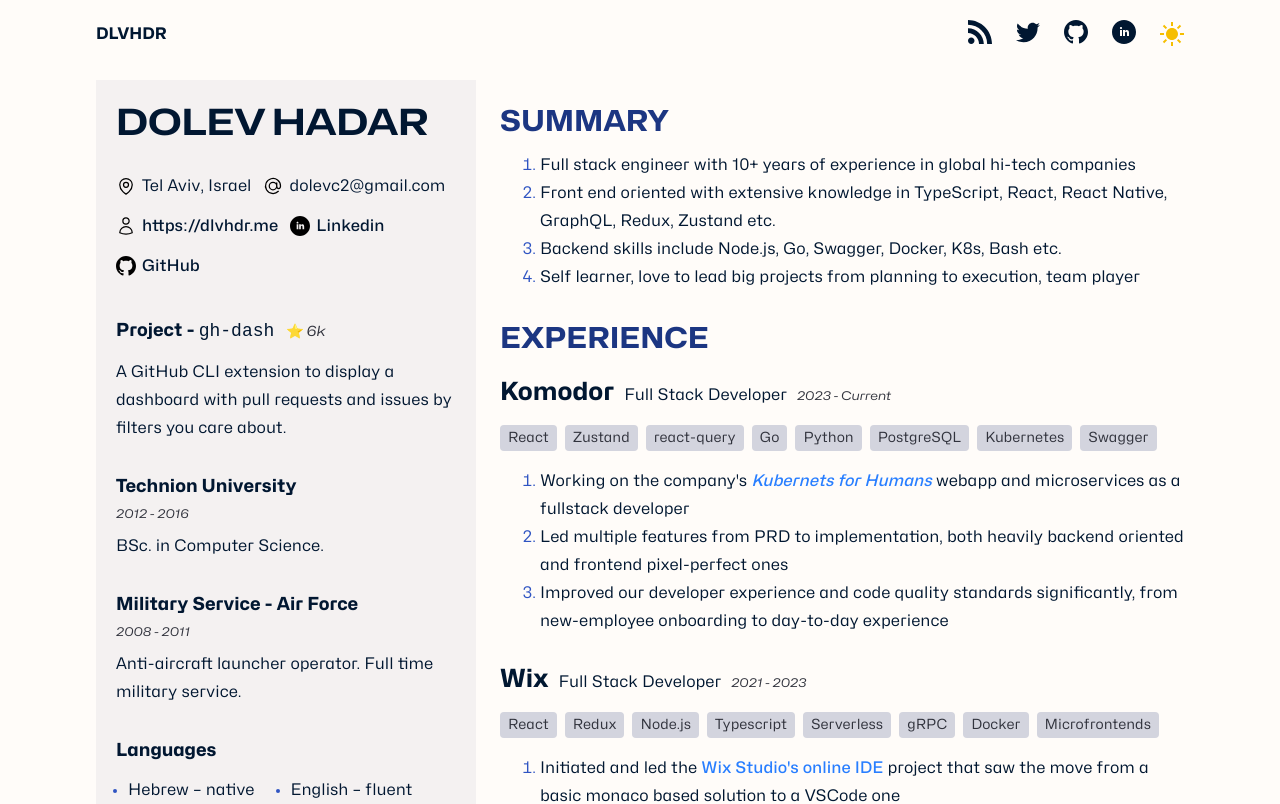
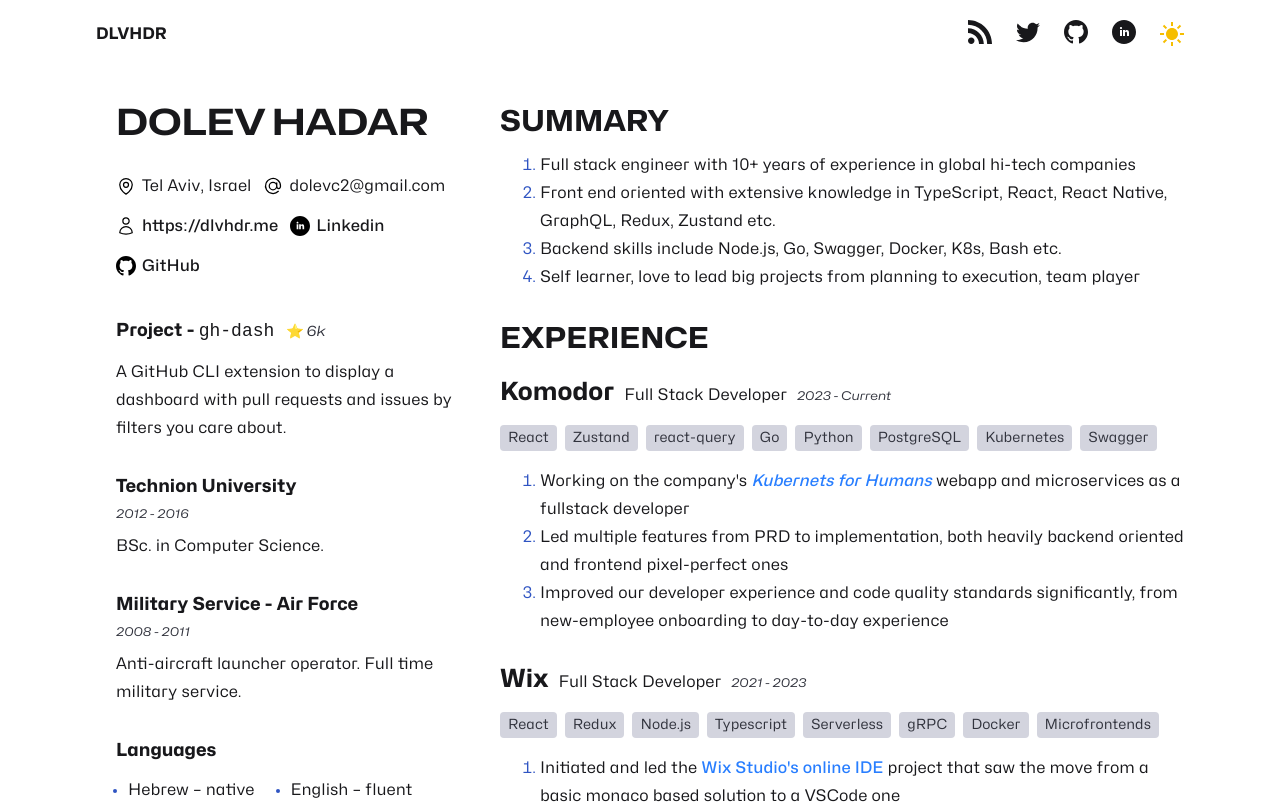
Before and after one commit to dlvhdr/dlvhdr.me, a Next.js app: page /resume in a window 1280 px wide. Shown: the top 804 px of the page. Built offline with nearby package versions, Linux system fonts and the light colour scheme.

Commit message:
style: better colors

```diff
--- a/components/PostPreview/postPreview.module.css
+++ b/components/PostPreview/postPreview.module.css
@@ -4,6 +4,7 @@
   padding: 24px 36px;
   border-radius: 8px;
   max-width: 32rem;
+  border: 1px solid var(--separator);
 }
 
 .titleContainer {
--- a/styles/global.css
+++ b/styles/global.css
@@ -27,29 +27,29 @@
 }
 
 body[data-theme="light"] {
-  --bg-color: #fffcf9;
-  --card-color: #f4f1f1;
+  --bg-color: #ffffff;
+  --card-color: #ffffff;
   --pill: #d3d4de;
-  --separator: #bfc0c9;
-  --primary-color: #011731;
+  --separator: #e4e4e7;
+  --primary-color: #18181b;
   --dimmed-color: #b3b5c1;
   --dimmed-fg-color: #31333d;
   --dimmed-fg-color-2: #4d505e;
   --pop-color: #287eff;
-  --accent-color: #1c3682;
+  --accent-color: #18181b;
   --light-accent-color: #2f54c2;
   --code-bg-color: #f6f4f4;
 }
 
 body[data-theme="dark"] {
-  --bg-color: #000b19;
-  --card-color: #001023;
+  --bg-color: #09090b;
+  --card-color: #09090b;
   --separator: #323540;
-  --primary-color: #fffcf9;
+  --primary-color: #ffffff;
   --dimmed-color: #e1e2ed;
   --dimmed-fg-color: #b3b5c1;
   --pop-color: #c899ff;
-  --accent-color: #3292ff;
+  --accent-color: #ffffff;
   --light-accent-color: #7673d1;
   --code-bg-color: #011627;
 }
```
